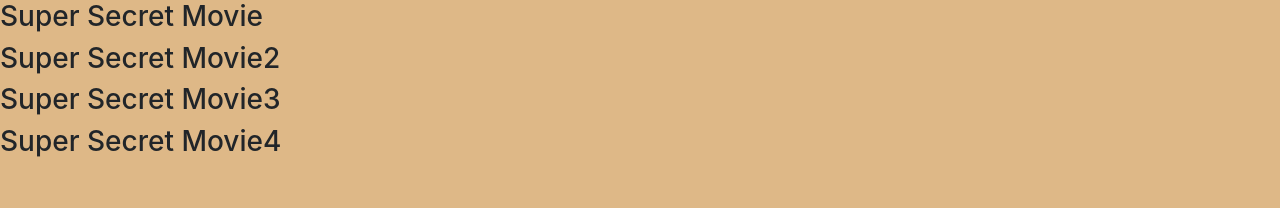
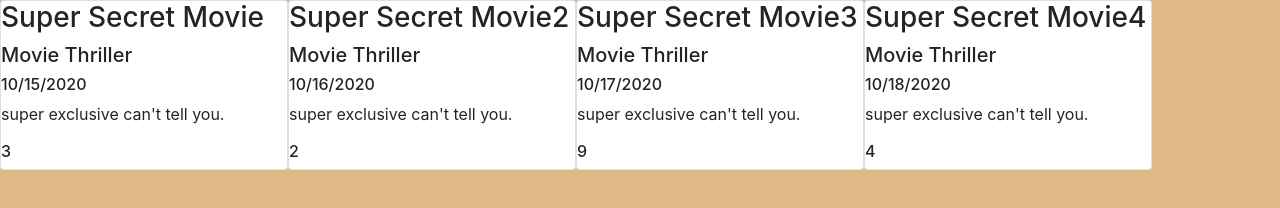
Before and after one commit to Lwamtekie/shotz, a website built with webpack: page src/index.html in a window 1280 px wide. Built offline with nearby package versions, Linux system fonts and the light colour scheme; files whose address does not match are found by name.

Commit message:
bootstrapcard

```diff
--- a/src/index.html
+++ b/src/index.html
@@ -4,13 +4,13 @@
   <meta charset="UTF-8">
   <meta name="viewport" content="width=device-width, initial-scale=1.0">
   <meta http-equiv="X-UA-Compatible" content="ie=edge">
-  <title>Test</title>
+  <title><h1>Movies</h1></title>
 </head>
 <body>
 
 </body>
 <div id="app">
-  <div id="movies"></div>
+  <div id="movies" class="d-flex flex-wrap"></div>
   <div id="locations"></div>
 
 </div>
--- a/src/javascripts/components/locations/locations.scss
+++ b/src/javascripts/components/locations/locations.scss
@@ -0,0 +1,4 @@
+
+locations{
+  align-items: center;
+}
--- a/src/javascripts/components/movies/movies.js
+++ b/src/javascripts/components/movies/movies.js
@@ -8,7 +8,16 @@ let movies = [];
 const domstringBuilder = () => {
   let domString = '';
   movies.forEach((movie) => {
+    domString += '<div class="card" style="width: 18rem;">';
     domString += `<h3>${movie.name}</h3>`;
+    domString += '<div class="movies-body">';
+    domString += `<h5 class="movie-genre">Movie ${movie.genre}</h5>`;
+    domString += `<h6 class="movie-releaseDate">${movie.releaseDate}</h6>`;
+    domString += `<p class="movie-description">${movie.description}.</p>`;
+    domString += `<h6 class="movie-locations"> ${movie.locations.length} </h5>`;
+    domString += '</div>';
+    domString += '</div>';
+    domString += '</div>';
   });
   util.printToDom('movies', domString);
 };
--- a/src/styles/main.scss
+++ b/src/styles/main.scss
@@ -3,3 +3,7 @@
 body {
   background-color:burlywood;
 }
+
+locations {
+
+}
```
